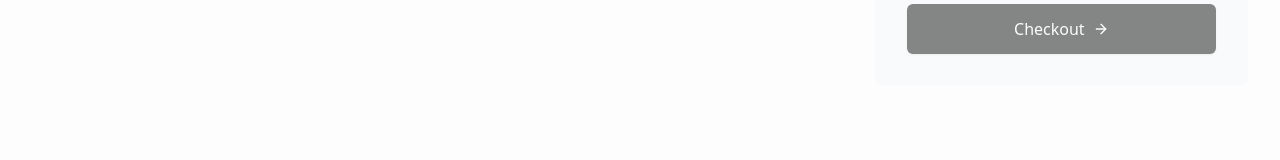
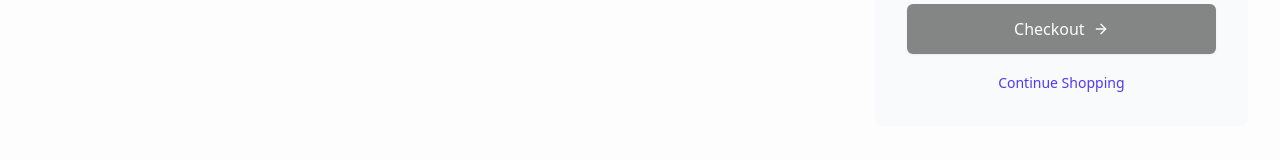
Before and after one commit to faizan-gp/pbv1, a Next.js app: page /cart in a window 1280 px wide. Shown: the part 397-557 px from the top of the page. Built offline with nearby package versions, Linux system fonts and the light colour scheme; no server answers.

Commit message:
Continue shopping

```diff
--- a/app/cart/page.tsx
+++ b/app/cart/page.tsx
@@ -100,6 +100,11 @@ export default function CartPage() {
                         >
                             Checkout <ArrowRight className="ml-2 h-4 w-4" />
                         </Link>
+                        <div className="mt-4 text-center">
+                            <Link href="/products" className="text-sm text-indigo-600 hover:text-indigo-500 font-medium">
+                                Continue Shopping
+                            </Link>
+                        </div>
                     </div>
                 </div>
             </div>
```
